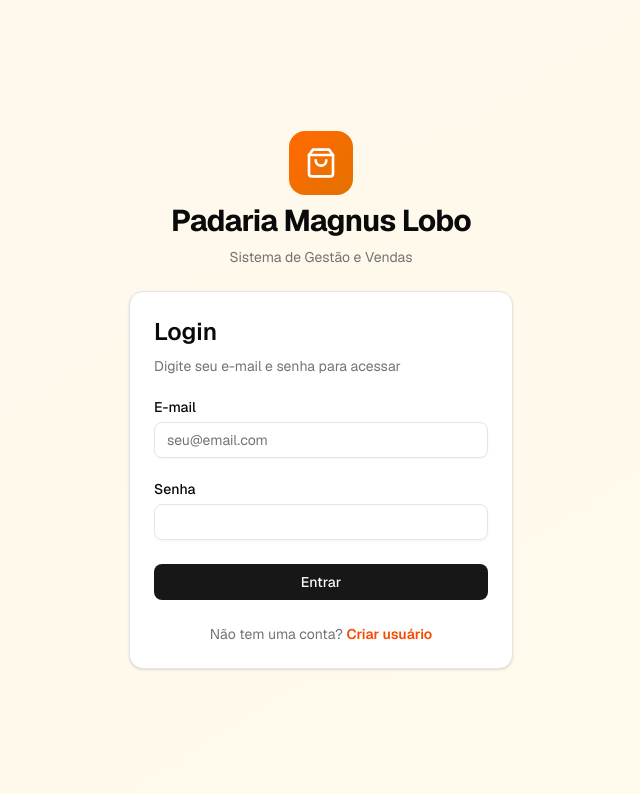
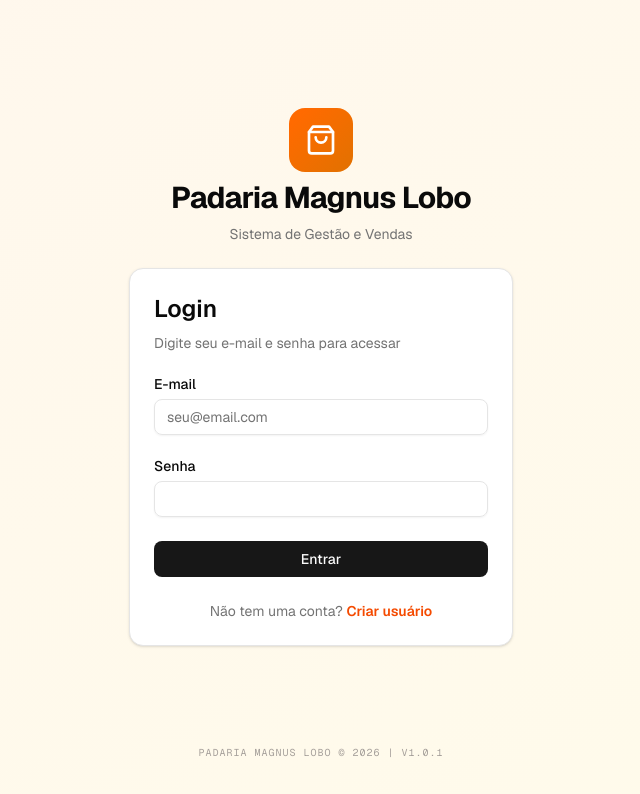
Before and after one commit to AlanSous4/magnus-lobo-saas, a Next.js app: page /login in a window 1280 px wide. Shown: the top 794 px of the page, without its empty margins (319-959 px from the left). Built offline with nearby package versions, Linux system fonts and the light colour scheme; no server answers.

Commit message:
atualizar

```diff
--- /dev/null
+++ b/app/config/version.ts
@@ -0,0 +1 @@
+export const APP_VERSION = "1.0.1"; // Incremente aqui a cada deploy importante
--- a/app/login/page.tsx
+++ b/app/login/page.tsx
@@ -11,6 +11,9 @@ import { Card, CardContent, CardDescription, CardHeader, CardTitle } from "@/com
 import { Input } from "@/components/ui/input"
 import { Label } from "@/components/ui/label"
 import { ShoppingBag } from "lucide-react"
+
+// 1. Importando a versão do seu novo arquivo de configuração
+import { APP_VERSION } from "../config/version"
 
 export default function LoginPage() {
   const [email, setEmail] = useState("")
@@ -32,9 +35,7 @@ export default function LoginPage() {
 
       if (error) throw error
 
-      // 🔹 Opcional: pode limpar sessão antiga antes de redirecionar
       await supabase.auth.refreshSession()
-
       router.push("/dashboard")
     } catch (error: unknown) {
       setError(
@@ -50,9 +51,9 @@ export default function LoginPage() {
   }
 
   return (
-    <div className="flex min-h-screen w-full items-center justify-center p-6 bg-linear-to-br from-orange-50 to-amber-50">
-      <div className="w-full max-w-sm">
-        <div className="flex flex-col gap-6">
+    <div className="flex min-h-screen w-full flex-col items-center justify-center p-6 bg-linear-to-br from-orange-50 to-amber-50">
+      <div className="w-full max-w-sm flex-1 flex flex-col items-center justify-center">
+        <div className="flex flex-col gap-6 w-full">
           <div className="flex flex-col items-center gap-2 text-center">
             <div className="flex h-16 w-16 items-center justify-center rounded-2xl bg-linear-to-br from-orange-500 to-amber-600">
               <ShoppingBag className="h-8 w-8 text-white" />
@@ -119,6 +120,13 @@ export default function LoginPage() {
           </Card>
         </div>
       </div>
+
+      {/* 2. O Rodapé com a versão implantado aqui */}
+      <footer className="mt-auto py-4 text-center">
+        <p className="text-[10px] text-stone-400 font-mono uppercase tracking-widest">
+          Padaria Magnus Lobo © 2026 | v{APP_VERSION}
+        </p>
+      </footer>
     </div>
   )
 }
```
